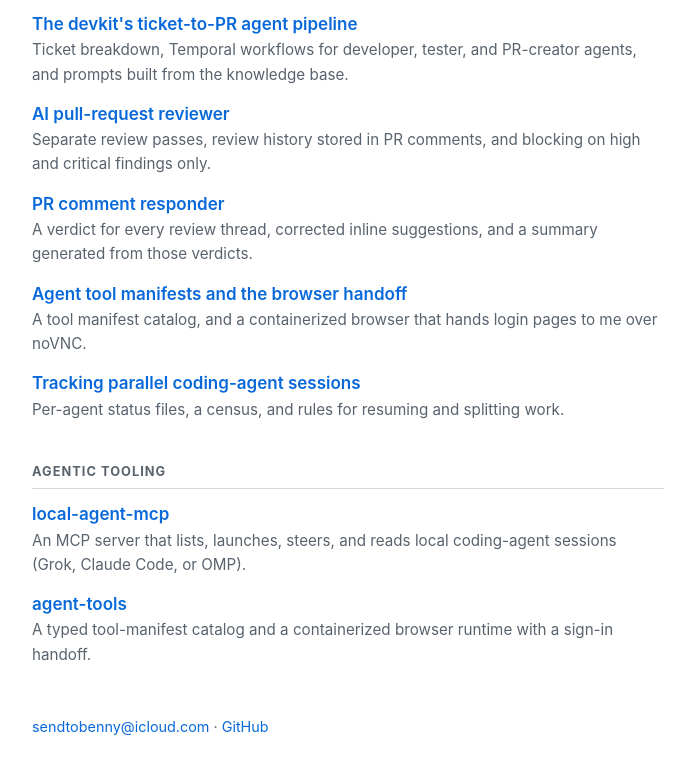
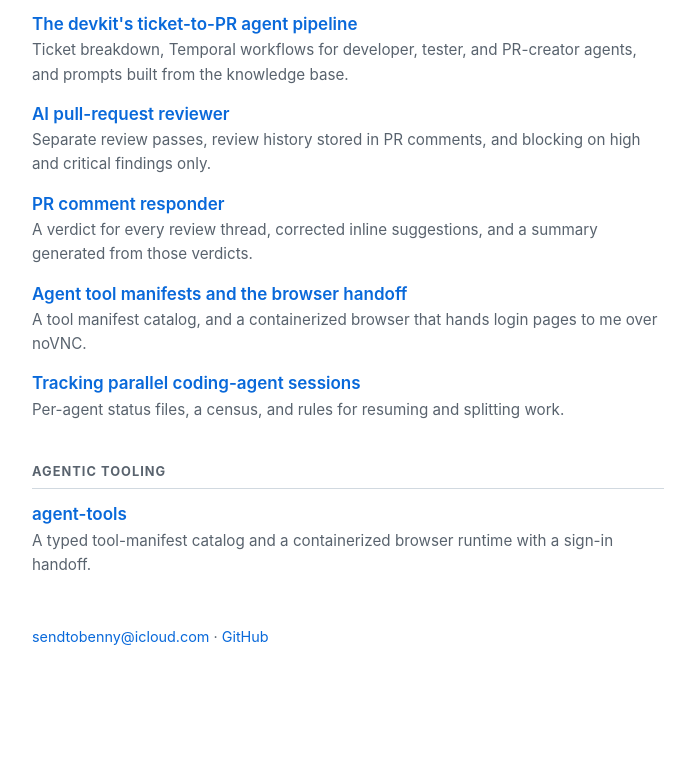
Before and after one commit to bennytaipei/bennytaipei.github.io, a plain HTML site: page index.html in a window 1280 px wide. Shown: the part 502-1276 px from the top of the page, without its empty margins (292-981 px from the left). After the commit the page ends 1198 px from the top, so only its background shows below. Drawn offline with Linux system fonts and the light colour scheme.

Commit message:
Remove obsolete local-agent-mcp links from the portfolio
Keep the Agentic tooling section and the agent-tools entry. The
standalone repo is unchanged.

```diff
--- a/index.html
+++ b/index.html
@@ -37,7 +37,6 @@ footer{margin-top:48px;color:var(--muted);font-size:.9rem}
 </ul>
 <h2>Agentic tooling</h2>
 <ul>
-<li><a href="https://github.com/bennytaipei/local-agent-mcp">local-agent-mcp</a><span class="desc">An MCP server that lists, launches, steers, and reads local coding-agent sessions (Grok, Claude Code, or OMP).</span></li>
 <li><a href="https://github.com/bennytaipei/agent-tools">agent-tools</a><span class="desc">A typed tool-manifest catalog and a containerized browser runtime with a sign-in handoff.</span></li>
 </ul>
 <footer><a href="mailto:sendtobenny@icloud.com">sendtobenny@icloud.com</a> · <a href="https://github.com/bennytaipei">GitHub</a></footer>
```
Also changed, not shown: agent-control-plane.html (+0 -1 lines).
